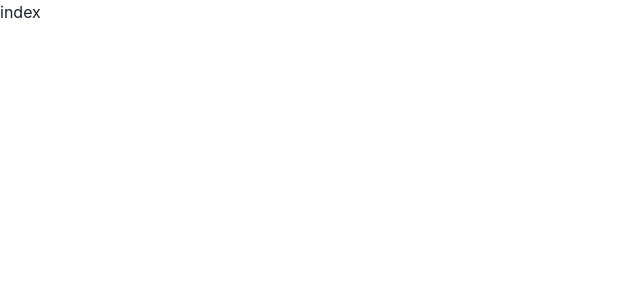
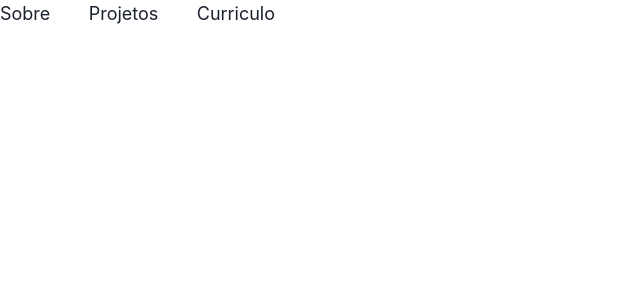
Before and after one commit to AurorinhaBoreal/portfolio-db, a React (Vite) app: page / in a window 1280 px wide. Shown: the top 300 px of the page, without its empty margins (0-640 px from the left). Built offline with nearby package versions, Linux system fonts and the light colour scheme.

Commit message:
fix: Build Error on Workflow

```diff
--- a/src/components/Header/h.module.css
+++ b/src/components/Header/h.module.css
@@ -0,0 +1,5 @@
+.topicWrapper {
+    display: flex;
+    gap: 3vw;
+    font-size: 18px;
+}
--- a/src/components/Header/index.tsx
+++ b/src/components/Header/index.tsx
@@ -1,7 +1,14 @@
-import styles from "h.module.css"
+import { Box, Text } from "@chakra-ui/react"
+import styles from "./h.module.css"
 
 export default function Header() {
   return (
-    <div>index</div>
+    <Box className={styles.headerBody}>
+      <Box className={styles.topicWrapper}>
+        <Text>Sobre</Text>
+        <Text>Projetos</Text>
+        <Text>Curriculo</Text>
+      </Box>
+    </Box>
   )
 }
```
